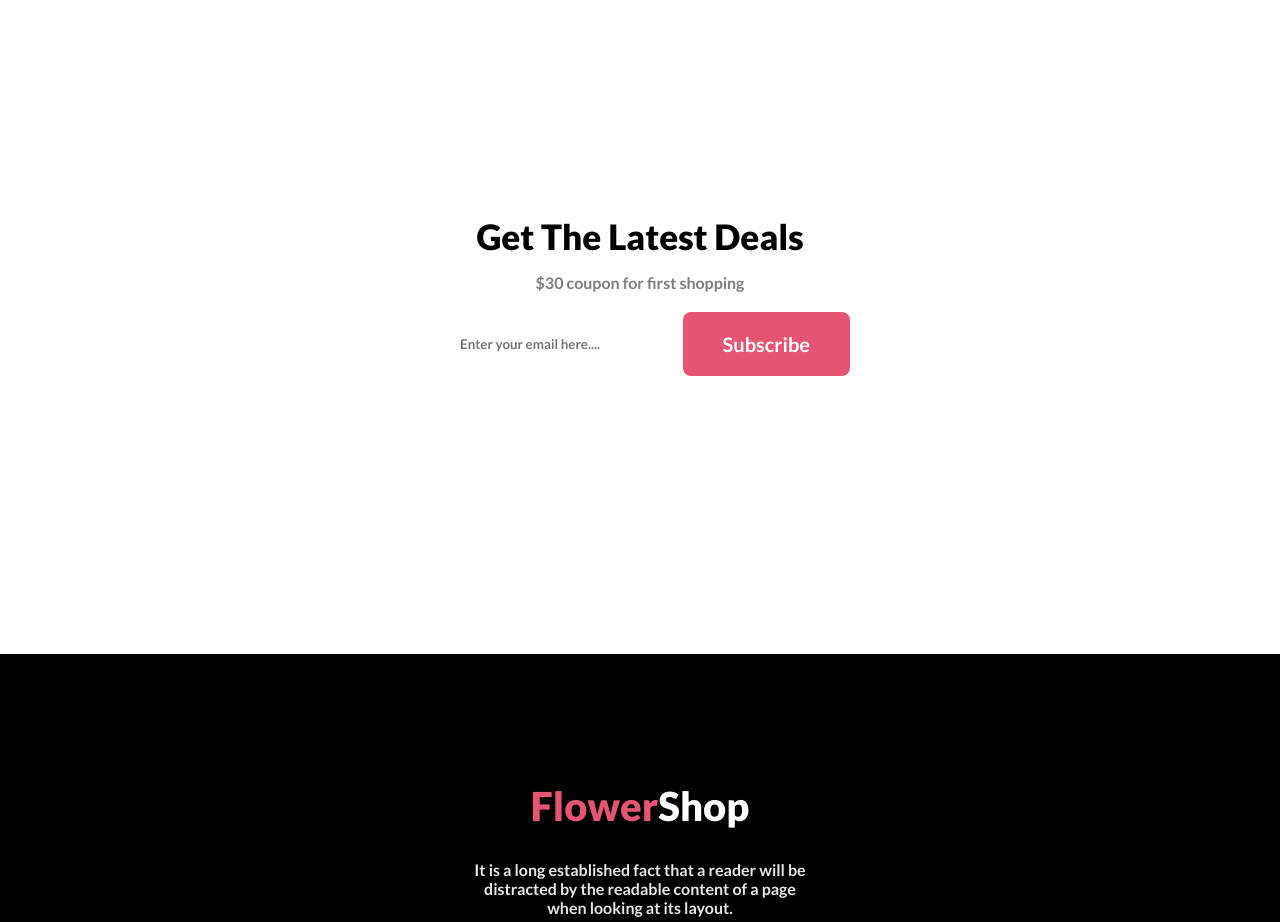
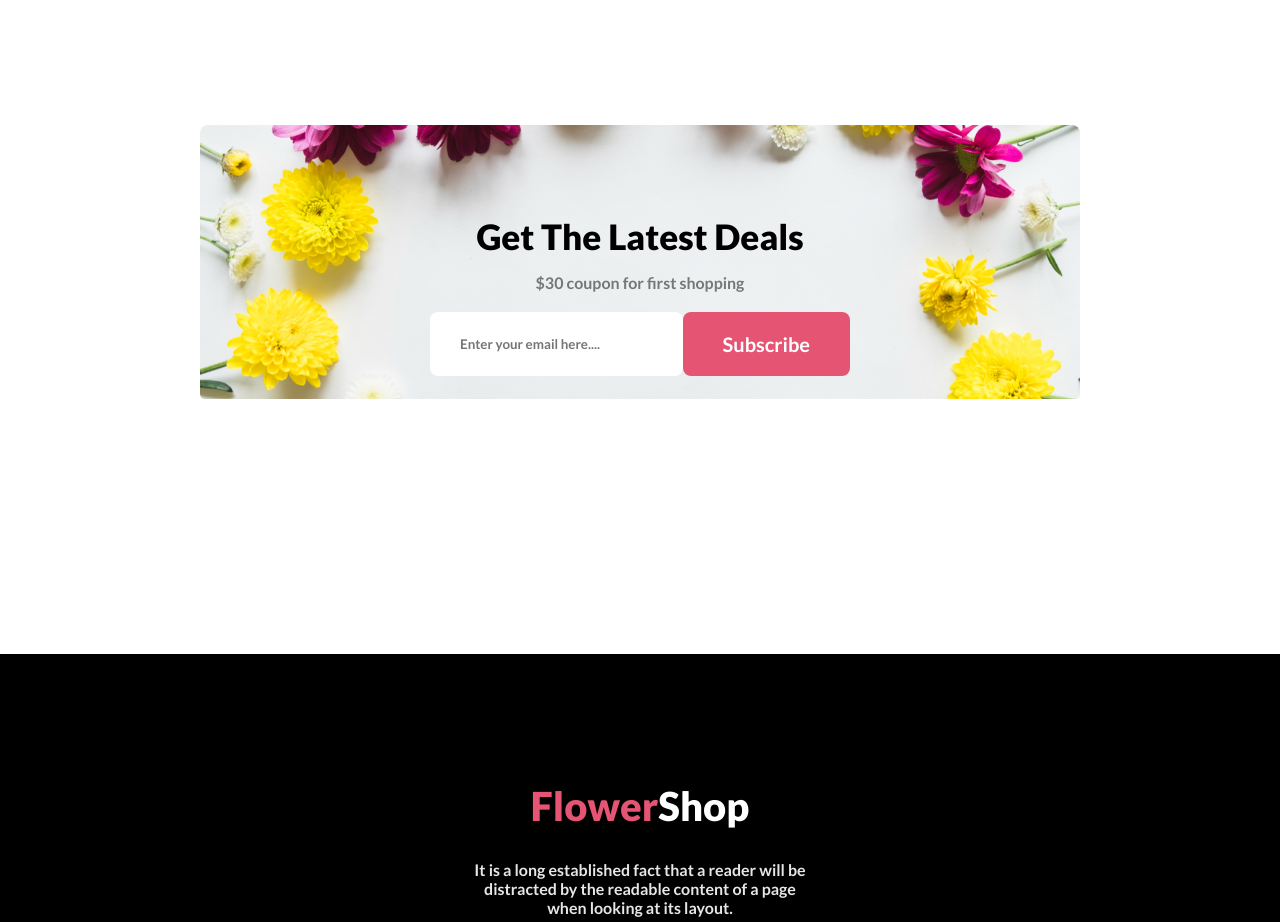
Before and after one commit to aseerjawad/Assignment1, a plain HTML site: page index.html in a window 1280 px wide. Shown: the part 3263-4185 px from the top of the page. Drawn offline with Linux system fonts and the light colour scheme; the site is published under a folder, as on GitHub Pages, so addresses that start at the root find nothing.

Commit message:
live server problem solved

```diff
--- a/styles/main.css
+++ b/styles/main.css
@@ -143,7 +143,7 @@
     border-radius: 8px;
 
     text-align: center;
-    background-image: url(/Flower/Rectangle\ 9.png);
+    background-image: url(../Flower/Rectangle\ 9.png);
     background-repeat: no-repeat;
     background-size: contain;
 }
```
